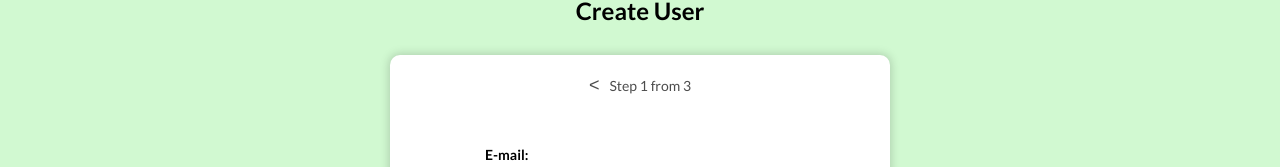
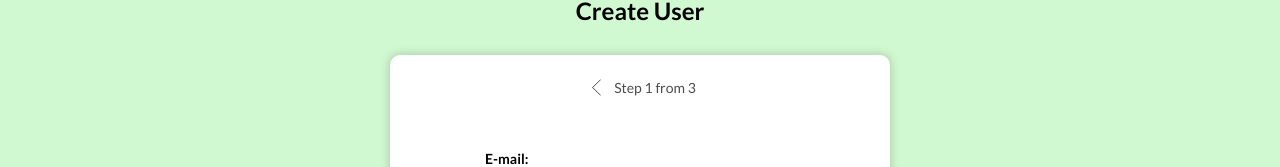
Before and after one commit to takeAmoment/online-shop, a React (Create React App) app in the folder online-shop/: page /registration in a window 1280 px wide. Shown: the part 124-291 px from the top of the page. Built offline with nearby package versions, Linux system fonts and the light colour scheme; no server answers.

Commit message:
fix: fix back step button

```diff
--- a/online-shop/src/pages/AddUserPage/AddUserPage.css
+++ b/online-shop/src/pages/AddUserPage/AddUserPage.css
@@ -23,15 +23,28 @@
 }
 .prev__step{
     background-color: #fff;
-    font-size: 1.8rem;
-    margin-right: 1rem;
+    width: 2.5rem;
+    height: 2.5rem;
+    background-image: url(../../assets/back.png);
+    background-size: contain;
+    background-position: left center;
+    background-repeat: no-repeat;
     border: none;
     cursor: pointer;
     color:rgba(0, 0, 0, 0.7)
 }
+.prev__step:hover{
+    transform: scale(1.2);
+    opacity: 0.8;
+    transition: all 0.3s;
+}
 .steps {
     margin-top: 2rem;
     text-align: left;
+    display: flex;
+    flex-direction: row;
+    align-items: center;
+    gap: 0.5rem;
     font-size: 1.4rem;
     color:rgba(0, 0, 0, 0.7);
 }
--- a/online-shop/src/pages/AddUserPage/AddUserPage.tsx
+++ b/online-shop/src/pages/AddUserPage/AddUserPage.tsx
@@ -88,7 +88,9 @@ const AddUserPage = () => {
   }
 
   const prevSlide = () => {
-    setFormIndex((formIndex) => formIndex - 1);
+    if (formIndex > 0) {
+      setFormIndex((formIndex) => formIndex - 1);
+    }
   };
 
   const nextSlide = (e: React.MouseEvent) => {
@@ -105,9 +107,7 @@ const AddUserPage = () => {
       <h2 className="title">Create User</h2>
       <div className="form__block">
         <p className="steps">
-          <button className="prev__step" onClick={prevSlide}>
-            {"<"}
-          </button>
+          <button className="prev__step" onClick={prevSlide}></button>
           Step {formIndex + 1} from {MAX_INDEX}
         </p>
         <form className="form" onSubmit={handleSubmit(onSubmit)}>
```
Also changed, not shown: online-shop/src/assets/back.png (added).
